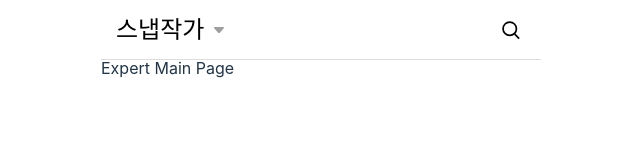
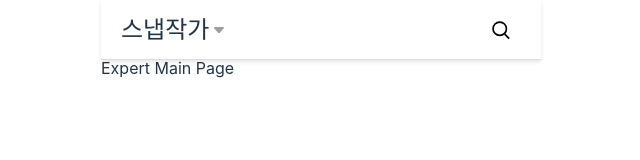
Before and after one commit to Team-Picus/PICUS-FE, a React (Vite) app: page /expert in a window 1280 px wide. Shown: the top 160 px of the page, without its empty margins (319-959 px from the left). Built offline with nearby package versions, Linux system fonts and the light colour scheme.

Commit message:
:art: style: app bar 스타일 변경
padding 조절, main 사진 추가, shared/component => shared/ui 파일로 리팩토링

Related to: #3

```diff
--- a/src/shared/component/CustomMenu.tsx
+++ b/src/shared/ui/CustomMenu.tsx
@@ -92,14 +92,10 @@ const StyledMenu = styled((props: MenuProps) => (
 }));
 
 const MenuSection = styledComponent.div`
-  background: none;
-  border: none;
-  color: black;
   cursor: pointer;
-  padding: 5px;
   display: flex;
   align-items: center;
-  gap: 10px;
+  gap: 5px;
 
   span {
     font-size: 24px;
--- a/src/shared/ui/ExpertAppBar.tsx
+++ b/src/shared/ui/ExpertAppBar.tsx
@@ -1,6 +1,6 @@
 import styled from 'styled-components';
 import Search from '@shared/assets/search.svg';
-import CustomMenu from '@shared/component/CustomMenu.tsx';
+import CustomMenu from '@shared/ui/CustomMenu.tsx';
 
 type HeaderAction = {
   icon: string;
@@ -44,9 +44,9 @@ const Wrapper = styled.header`
   max-width: 440px;
   min-height: 7.5vh;
   align-items: center;
-  padding: 0 10px;
-  background: white;
+  padding: 0 20px;
   border-bottom: 1px solid #ddd;
+  box-shadow: 0 2px 4px rgba(0, 0, 0, 0.1);
 
   img {
     flex-shrink: 0;
```
Also changed, not shown: src/shared/assets/img/main_1.svg (added).
